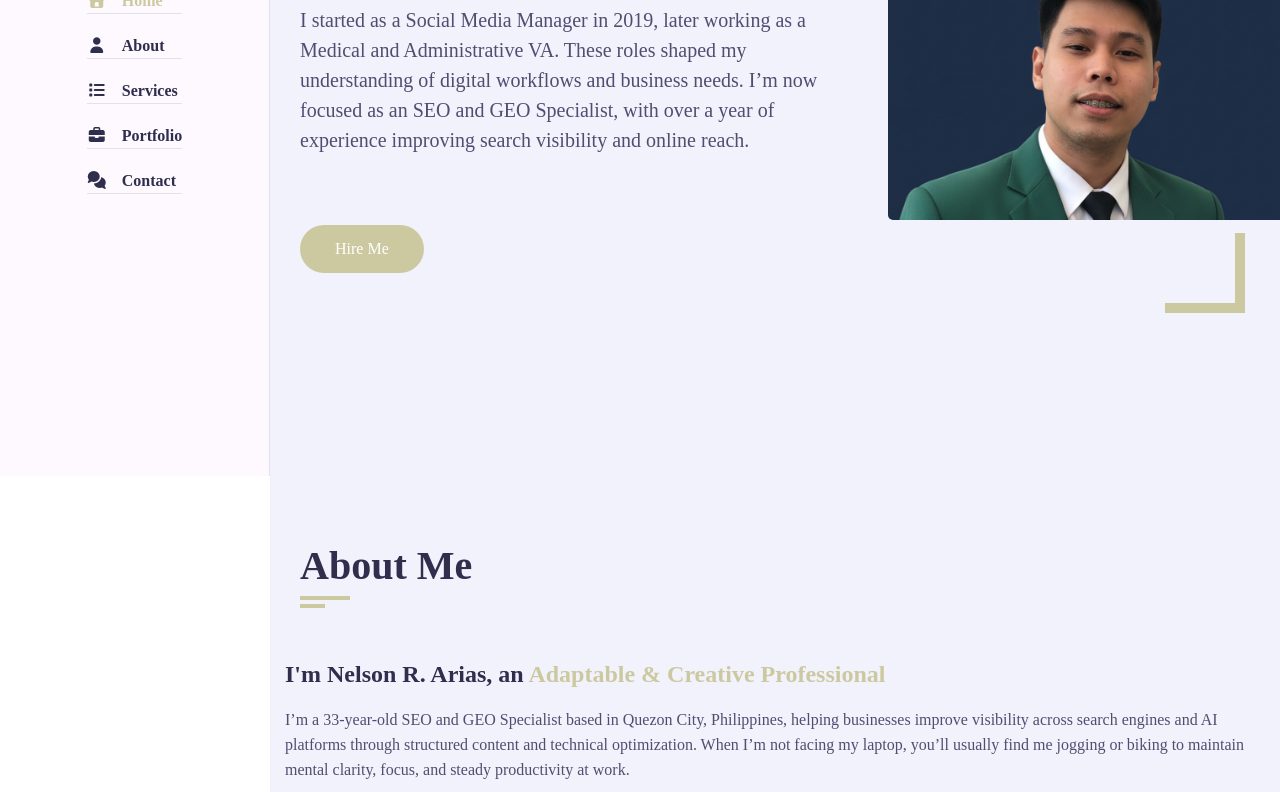
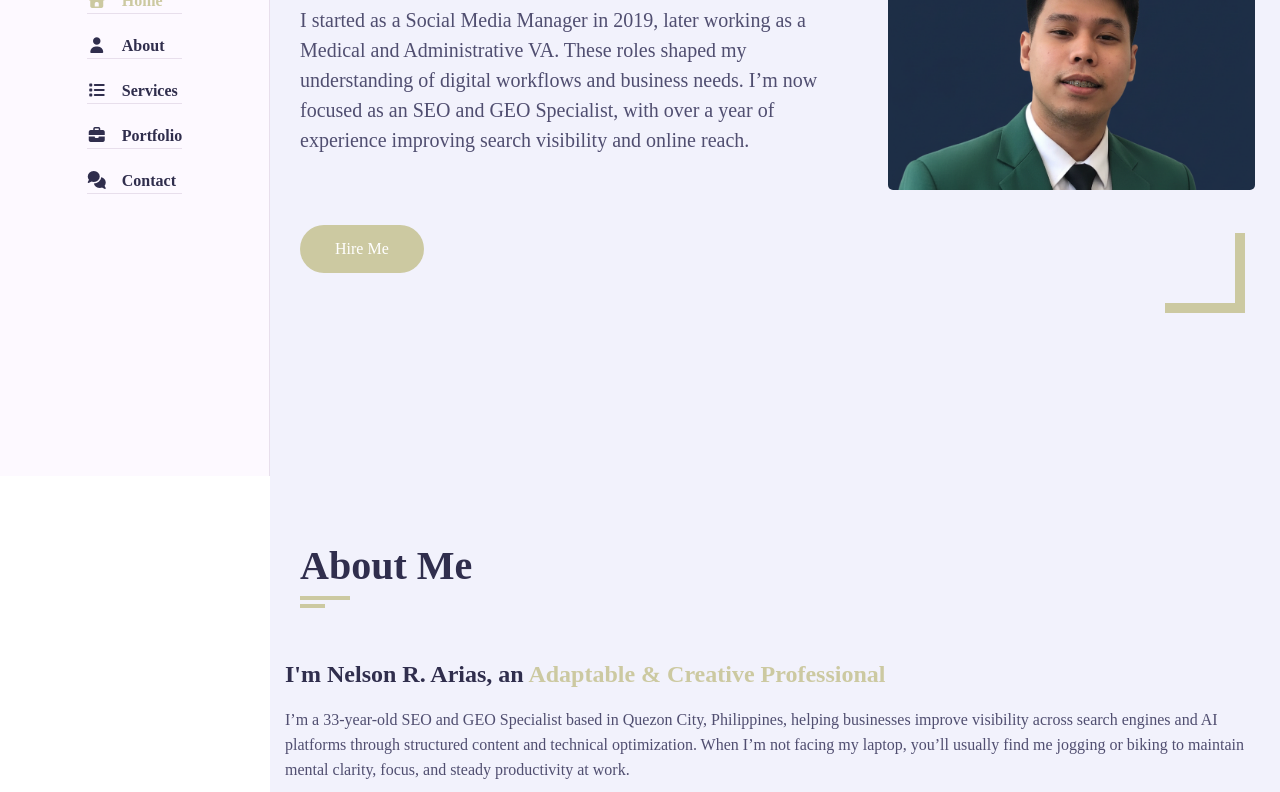
Before and after one commit to jhrocales/nelson-arias-portfolio, a plain HTML site: page index.html in a window 1280 px wide. Shown: the part 324-1116 px from the top of the page. Drawn offline with nearby package versions, Linux system fonts and the light colour scheme; a web font is replaced by a local one.

Commit message:
hero image

```diff
--- a/css/styles.css
+++ b/css/styles.css
@@ -6,6 +6,10 @@
   --bg-black-50: #e8dfec;
   --text-black-900: #302e4d;
   --text-black-700: #504e70;
+}
+
+body {
+  overflow-x: hidden;
 }
 
 body.dark {
@@ -331,7 +335,7 @@ h3.my-profession {
 .home .home-img img {
   margin: auto;
   border-radius: 5px;
-  height: 350px;
+  height: 320px;
 }
 
 /* About */
```
